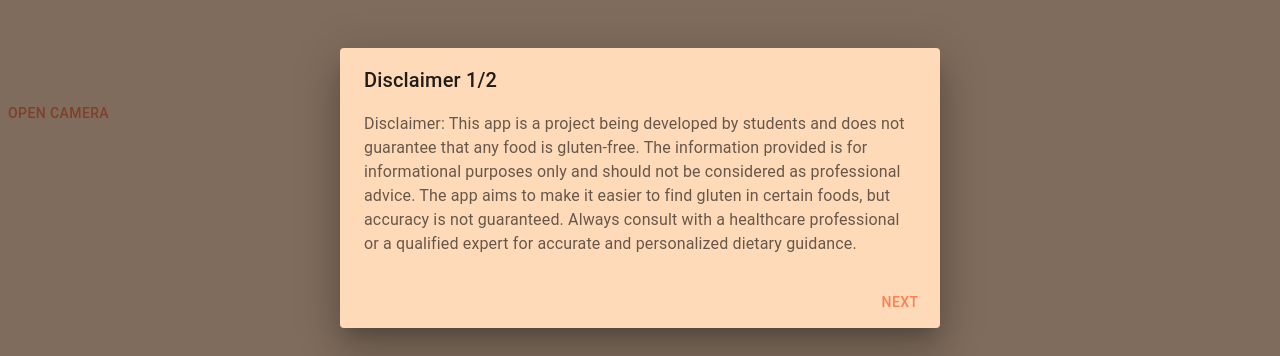
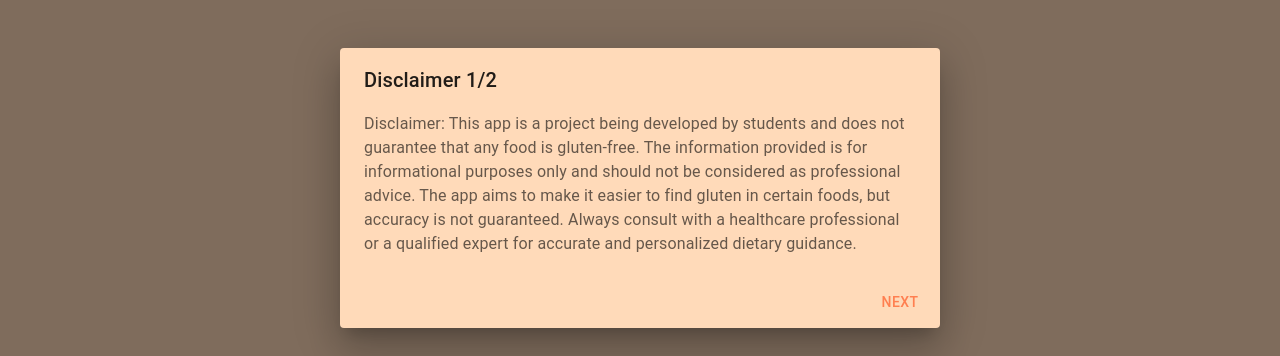
Before and after one commit to MitchWag01/Glutinous, a React (Vite) app in the folder glutinous/glutinous/: page / in a window 1280 px wide. Shown: the part 212-568 px from the top of the page. Built offline with nearby package versions, Linux system fonts and the light colour scheme.

Commit message:
implemented GPT call to check for gluten.

```diff
--- a/glutinous/glutinous/src/components/Buttons/CameraButton.tsx
+++ b/glutinous/glutinous/src/components/Buttons/CameraButton.tsx
@@ -3,10 +3,16 @@ import { Button, Typography } from "@mui/material";
 import { createScheduler, createWorker } from "tesseract.js";
 import heic2any from "heic2any";
 
+const API_KEY = "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"; // this needs to become an environment variable
+
 export function CameraButton() {
   const videoRef = useRef<HTMLVideoElement>(null);
   const [imageURL, setImageURL] = useState<string | null>(null);
   const [recognizedText, setRecognizedText] = useState<string>("");
+  const [isGlutenFree, setIsGlutenFree] = useState<string | null>(null);
+
+  console.log(imageURL)
+  console.log(recognizedText)
 
   const processImage = async (fileURL: string) => {
     const scheduler = createScheduler();
@@ -20,6 +26,44 @@ export function CameraButton() {
 
     const { data: { text } } = await worker.recognize(fileURL);
     setRecognizedText(text);
+
+    // Call the API with the recognized text
+    const prompt = `Is ${text} gluten-free, Yes or No?`;
+
+    const APIBody = {
+      model: "text-davinci-003",
+      prompt,
+      temperature: 0,
+      max_tokens: 100,
+      top_p: 1,
+      frequency_penalty: 0.0,
+      presence_penalty: 0.0,
+      stop: [" "]
+    };
+
+    try {
+      const response = await fetch("https://api.openai.com/v1/completions", {
+        method: "POST",
+        headers: {
+          "Content-Type": "application/json",
+          "Authorization": `Bearer ${API_KEY}`
+        },
+        body: JSON.stringify(APIBody)
+      });
+
+      const data = await response.json();
+      console.log(data);
+
+      if (data.choices && data.choices.length > 0) {
+        const generatedText = data.choices[0].text.trim();
+        setIsGlutenFree(generatedText);
+      } else {
+        setIsGlutenFree("No response from the API");
+      }
+    } catch (error) {
+      console.error("Error:", error);
+      setIsGlutenFree("API call failed");
+    }
 
     await scheduler.terminate();
   };
@@ -61,6 +105,7 @@ export function CameraButton() {
       return URL.createObjectURL(blobOrBlobs);
     }
   };
+
   const resizeImage = async (file: File): Promise<Blob> => {
     return new Promise((resolve, reject) => {
       // Create an image element
@@ -113,7 +158,6 @@ export function CameraButton() {
     });
   };
 
-
   return (
     <>
       <label>
@@ -124,11 +168,55 @@ export function CameraButton() {
           onChange={handleImageChange}
           style={{ display: "none" }}
         />
-        <Button component="span">Open Camera</Button>
+        <Button
+          sx={{
+            position: "relative",
+            width: "180px",
+            height: "180px",
+            borderRadius: "50%",
+            padding: "0",
+            bgcolor: "transparent",
+            "&::before": {
+              content: '""',
+              position: "absolute",
+              top: "50%",
+              left: "50%",
+              transform: "translate(-50%, -50%)",
+              width: "calc(100% - 0px)",
+              height: "calc(100% - 0px)",
+              borderRadius: "50%",
+              border: "4px solid orange",
+              borderColor: "primary.main",
+            },
+            "&:hover": {
+              bgcolor: "primary.main",
+            },
+            "&:focus": {
+              outline: "none",
+            },
+          }}
+          component="span"
+        >
+          <img
+            src="/images/LogoMakr-2ND0aW.png"
+            alt="Button Icon"
+            style={{
+              position: "absolute",
+              top: "50%",
+              left: "50%",
+              transform: "translate(-50%, -50%)",
+              width: "70%",
+              height: "70%",
+              objectFit: "cover",
+            }}
+          />
+        </Button>
       </label>
       <video ref={videoRef} />
-      {recognizedText && (
-        <Typography variant="body1">{recognizedText}</Typography>
+      {isGlutenFree && (
+        <Typography variant="body1">
+          Are the ingredients gluten-free? {isGlutenFree}
+        </Typography>
       )}
     </>
   );
--- a/glutinous/glutinous/src/components/Headers/MainHeader.tsx
+++ b/glutinous/glutinous/src/components/Headers/MainHeader.tsx
@@ -1,4 +1,4 @@
-import { Box, Typography } from '@mui/material';
+import { Box } from '@mui/material';
 
 
 const Header = () => {
--- a/glutinous/glutinous/src/pages/Home.tsx
+++ b/glutinous/glutinous/src/pages/Home.tsx
@@ -4,71 +4,11 @@ import ScanPage from './Scan';
 import SearchPage from './SearchPage';
 import theme from '../themes/theme';
 import NavBar from '../components/NavBar/Navbar';
-import MainCameraButton from '../components/Buttons/MainCameraButton';
-import { createScheduler, createWorker } from 'tesseract.js';
 import CameraButton from '../components/Buttons/CameraButton';
 import Header from '../components/Headers/MainHeader';
 
-// import MainCameraButton from '../components/Buttons/MainCameraButton';
-// const API_KEY = "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"; // this needs to become an environment variable
-
 
 const Home = () => {
-
-  // const CAPTURE_OPTIONS = {
-  //   audio: false,
-  //   video: {
-  //     facingMode: "environment"
-  //   }
-  // };
-  const processImage = async () => {
-    const scheduler = createScheduler();
-    const worker1 = await createWorker();
-    const worker2 = await createWorker();
-
-    const rectangles = [
-      {
-        left: 0,
-        top: 0,
-        width: 500,
-        height: 250,
-      },
-      {
-        left: 500,
-        top: 0,
-        width: 500,
-        height: 250,
-      },
-    ];
-
-
-    await worker1.loadLanguage('eng');
-    await worker2.loadLanguage('eng');
-    await worker1.initialize('eng');
-    await worker2.initialize('eng');
-
-    scheduler.addWorker(worker1);
-    scheduler.addWorker(worker2);
-
-    const results = await Promise.all(
-      rectangles.map((rectangle) =>
-        scheduler.addJob('recognize', '../../../public/images/HardTest.png', {
-          rectangle,
-        })
-      )
-    );
-
-
-
-    console.log(results.map((r) => r.data.text.replace(/[\r\n]+/g, ' '))
-    .join(''));
-
-    await scheduler.terminate();
-  };
-
-
-
-
 
 
   const [ScanState, setScanState] = useState(false);
@@ -85,52 +25,8 @@ const Home = () => {
   console.log(setSearchState)
 
 
-  // API to chat GPT
-  // const [ingredients, setIngredients] = useState("");
-  // const [isGlutenFree, setIsGlutenFree] = useState("");
-  // console.log(setIngredients)
+    //onClick={callOpenAIAPI}
 
-  // async function callOpenAIAPI() {
-  //   console.log("Calling API");
-
-  //   const prompt = `Is ${ingredients} gluten-free, Yes or No?`;
-
-  //   const APIBody = {
-  //     model: "text-davinci-003",
-  //     prompt,
-  //     temperature: 0,
-  //     max_tokens: 100,
-  //     top_p: 1,
-  //     frequency_penalty: 0.0,
-  //     presence_penalty: 0.0,
-  //     stop: [" "]
-  //   };
-
-  //   try {
-  //     const response = await fetch("https://api.openai.com/v1/completions", {
-  //       method: "POST",
-  //       headers: {
-  //         "Content-Type": "application/json",
-  //         "Authorization": `Bearer ${API_KEY}`
-  //       },
-  //       body: JSON.stringify(APIBody)
-  //     });
-
-  //     const data = await response.json();
-  //     console.log(data);
-
-  //     if (data.choices && data.choices.length > 0) {
-  //       const generatedText = data.choices[0].text.trim();
-  //       setIsGlutenFree(generatedText);
-  //     } else {
-  //       setIsGlutenFree("No response from the API");
-  //     }
-  //   } catch (error) {
-  //     console.error("Error:", error);
-  //     setIsGlutenFree("API call failed");
-  //   }
-  //   // onClick={callOpenAIAPI}
-  // }
 
   return (
     <ThemeProvider theme={theme}>
@@ -143,18 +39,11 @@ const Home = () => {
         <Box       sx={{
         position: 'absolute',
         top: '50%',
-        left: '50%',
+        left: '60%',
         transform: 'translate(-50%, -50%)'
       }}>
-        <MainCameraButton onClick={processImage} />
-          {/* <MainCameraButton />
-          {isGlutenFree !== "" && (
-            <h3>
-              Are The ingredients Gluten-free? {isGlutenFree}
-            </h3>
-          )} */}
+        <CameraButton></CameraButton>
         </Box >
-        <CameraButton></CameraButton>
         <Box   sx={{
                 position: 'absolute',
                 bottom: 0,
```
